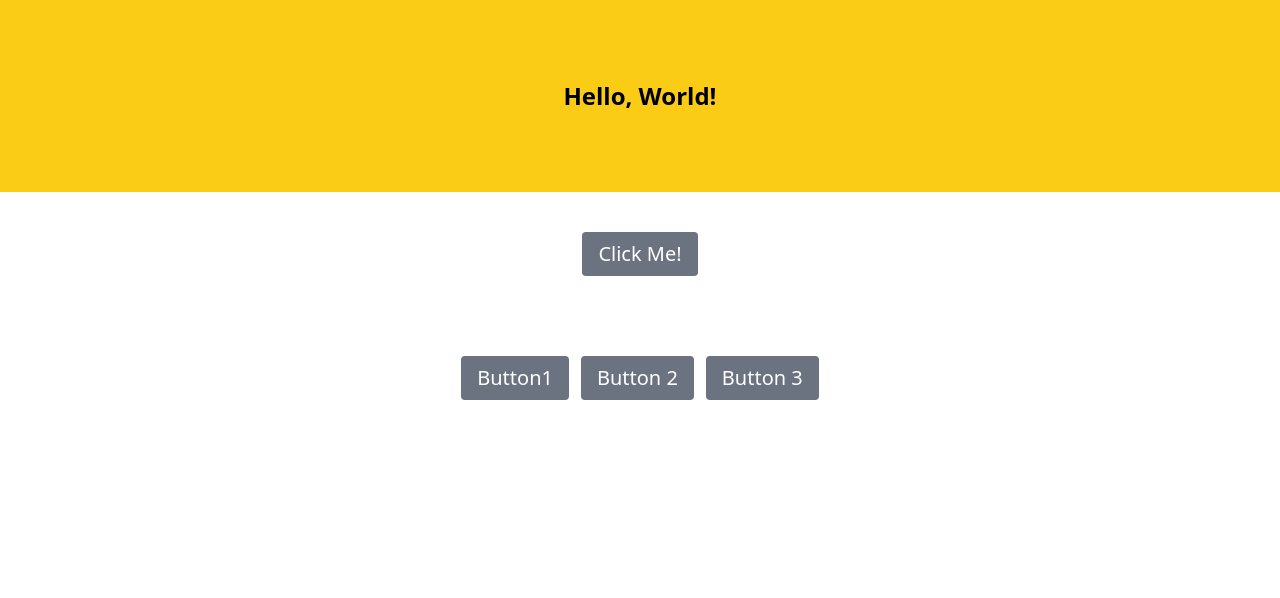
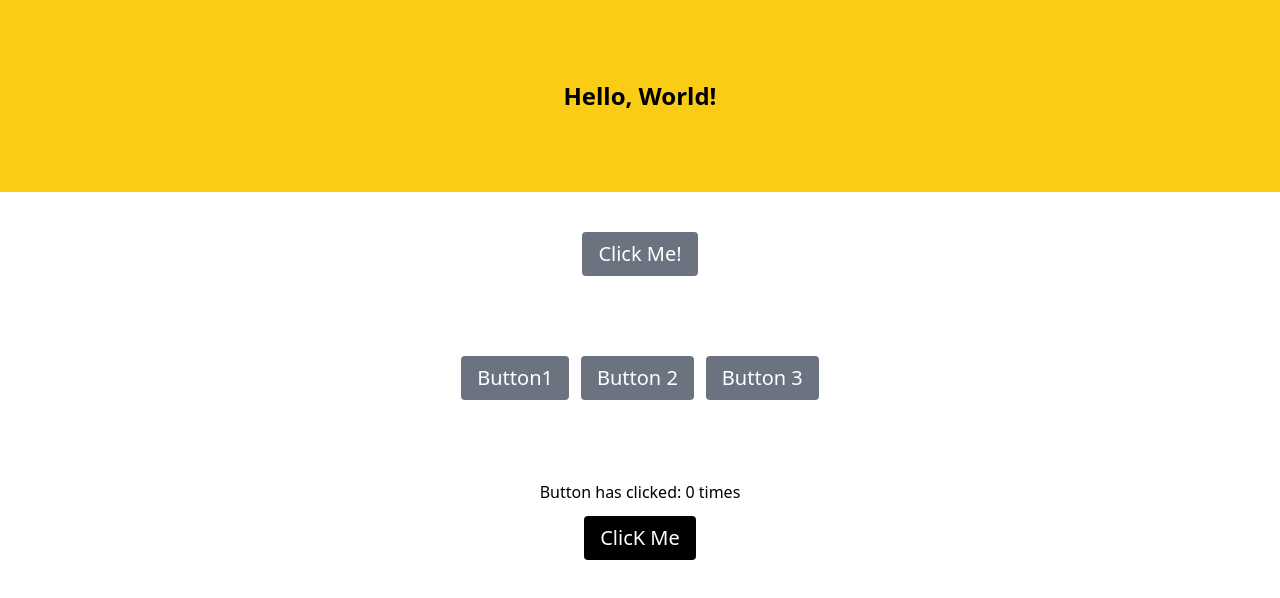
Before and after one commit to AdelineA/React-Introductory-Exercises, a React (Create React App) app: page / in a window 1280 px wide. Shown: the top 598 px of the page. Built offline with nearby package versions, Linux system fonts and the light colour scheme.

Commit message:
add count on button click

```diff
--- a/src/App.js
+++ b/src/App.js
@@ -1,4 +1,5 @@
 import ButtonClick from "./components/ButtonClick";
+import CountClicks from "./components/CountClicks";
 import HelloWorld from "./components/HelloWorld";
 import UserClick from "./components/UserClick";
 
@@ -8,6 +9,7 @@ function App() {
       <HelloWorld/>
       <UserClick/>
       <ButtonClick/>
+      <CountClicks/>
     </div>
   );
 }
--- /dev/null
+++ b/src/components/CountClicks.js
@@ -0,0 +1,15 @@
+import React, { useState } from 'react'
+
+export default function CountClicks() {
+    const [count, setCount] = useState(0)
+
+    const handleClick = ()=>{
+        setCount(count + 1)
+    }
+  return (
+    <div className='flex flex-col gap-3 items-center justify-center py-10'>
+        <h4>Button has clicked: {count} times</h4>
+        <button onClick={handleClick} className=' px-4 py-2 rounded bg-black text-white text-xl'>ClicK Me</button>
+    </div>
+  )
+}
```
